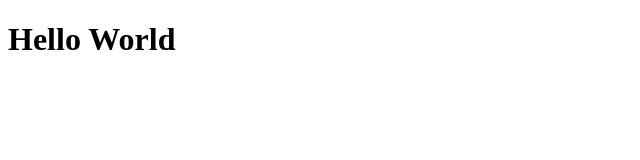
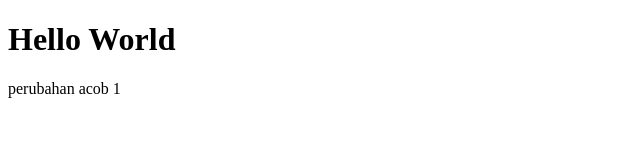
Before and after one commit to CukupBani/coba-git, a plain HTML site: page index.html in a window 1280 px wide. Shown: the whole page, without its empty margins (0-640 px from the left). Drawn offline with Linux system fonts and the light colour scheme.

Commit message:
perubahan acob 1

```diff
--- a/index.html
+++ b/index.html
@@ -7,5 +7,6 @@
 </head>
 <body>
   <h1>Hello World</h1>
+  <p>perubahan acob 1</p>
 </body>
 </html>
```
